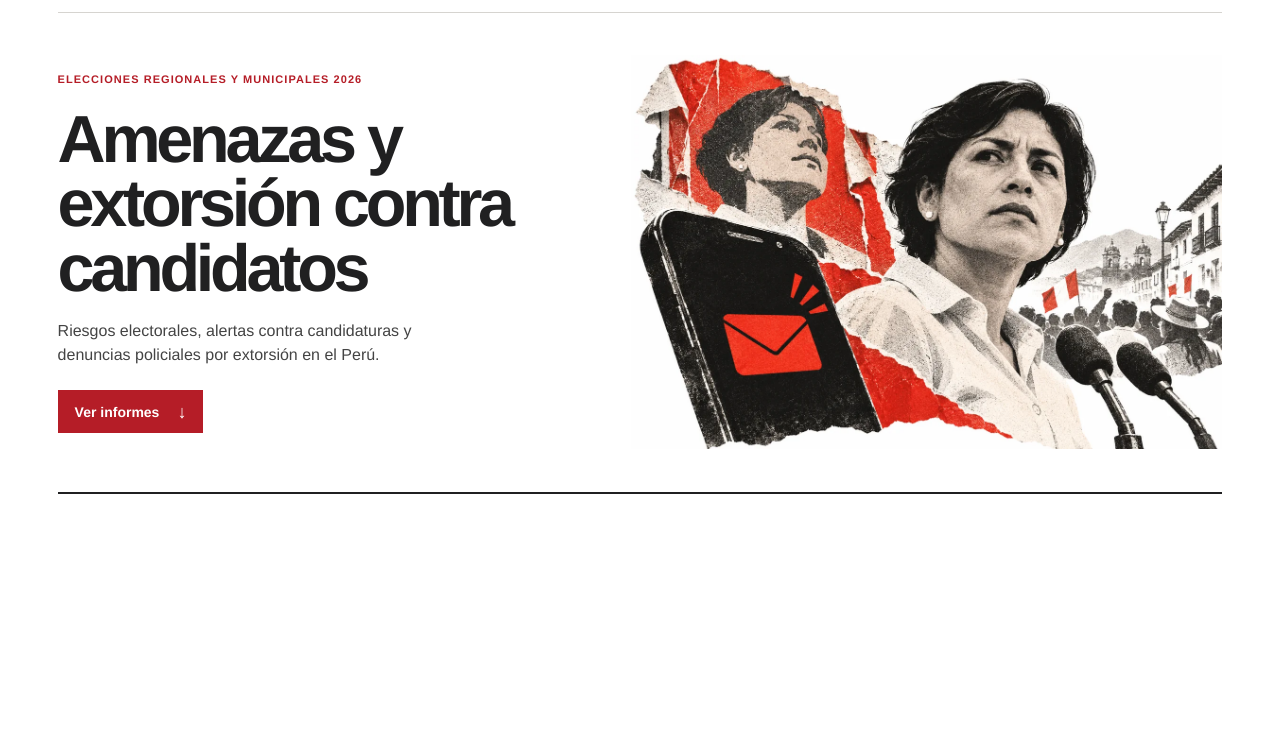
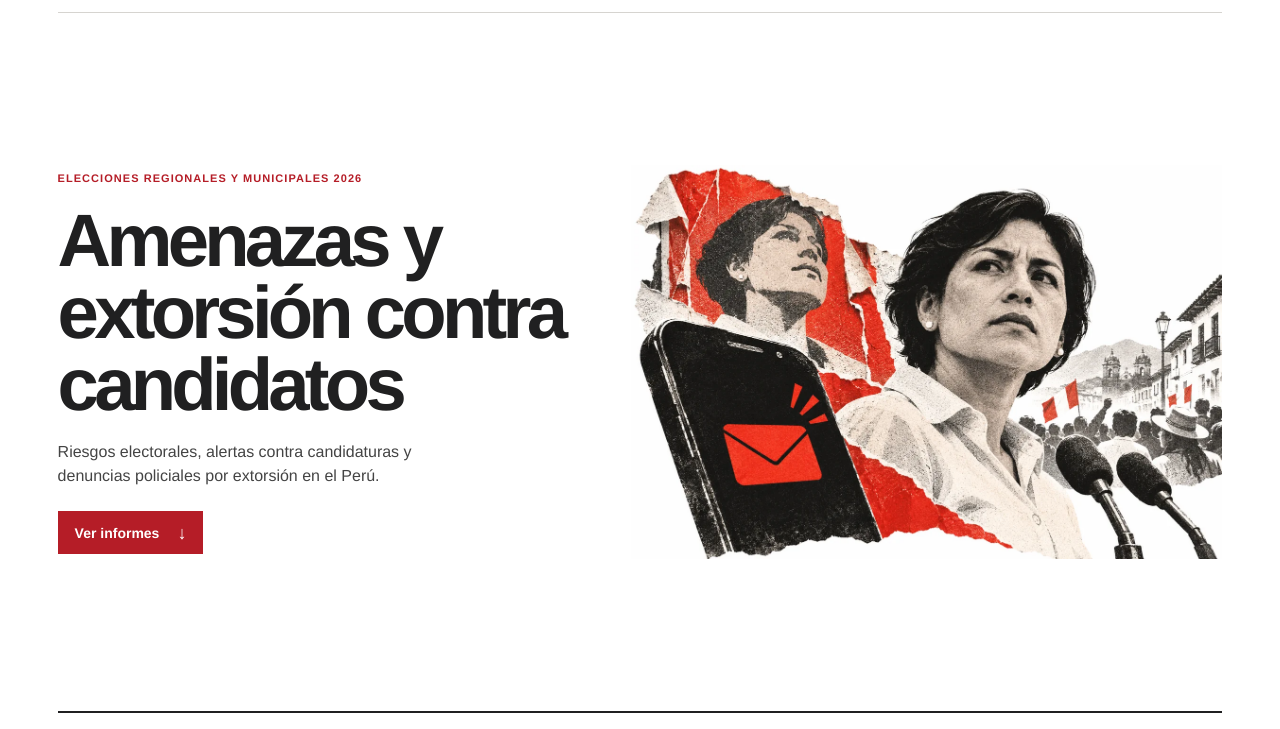
Before and after one commit to noamlv/jne-erm-2026-fuentes, a plain HTML site: page index.html in a window 1280 px wide. Shown: the part 71-800 px from the top of the page. Drawn offline with Linux system fonts and the light colour scheme.

Commit message:
Centrar la portada en la altura disponible de la pantalla

```diff
--- a/assets/portal.css
+++ b/assets/portal.css
@@ -39,6 +39,20 @@ h3 a{text-decoration:none}h3 a:after{content:"";position:absolute;inset:0}articl
 @media(prefers-reduced-motion:reduce){*,*:before,*:after{animation:none!important;transition:none!important;scroll-behavior:auto!important}}
 
 
-.solo-portada .hero{border-bottom:2px solid var(--tinta)}
+.solo-portada {
+  display: grid;
+  grid-template-rows: auto 1fr;
+  min-height: 100vh;
+  min-height: 100dvh;
+  padding-bottom: clamp(12px, 2vh, 24px);
+}
+.solo-portada main { display: grid; }
+.solo-portada .hero {
+  align-content: center;
+  border-bottom: 2px solid var(--tinta);
+}
+@media (min-width: 901px) and (min-height: 690px) {
+  .solo-portada h1 { font-size: clamp(58px, 5.8vw, 90px); }
+}
 .mast+main > #fuentes:first-child{margin-top:24px}
 .regreso{display:inline-block;margin-top:24px;color:var(--rojo);font-size:14px;text-underline-offset:3px}
--- a/index.html
+++ b/index.html
@@ -1,7 +1,7 @@
 <!doctype html>
 <html lang="es-PE"><head><meta charset="utf-8"><meta name="viewport" content="width=device-width, initial-scale=1">
 <title>Amenazas y extorsión contra candidatos | Elecciones regionales y municipales 2026</title><meta name="description" content="Riesgos electorales, alertas contra candidaturas y denuncias policiales por extorsión en el Perú."><meta name="theme-color" content="#ffffff">
-<link rel="stylesheet" href="assets/portal.css?v=45bf5cb276"><script>function indiceAnterior(){if(location.hash==="#fuentes")location.replace("fuentes.html")}indiceAnterior();addEventListener("hashchange",indiceAnterior)</script></head>
+<link rel="stylesheet" href="assets/portal.css?v=317142c2ca"><script>function indiceAnterior(){if(location.hash==="#fuentes")location.replace("fuentes.html")}indiceAnterior();addEventListener("hashchange",indiceAnterior)</script></head>
 <body class="tema-editorial solo-portada"><a class="skip" href="fuentes.html">Ir a los informes</a>
 <header class="mast wrap"><div class="identidad"><img src="assets/jne.png" width="57" height="54" alt="Jurado Nacional de Elecciones"><span aria-hidden="true">Jurado Nacional de Elecciones</span></div><span class="edicion">Perú 2026</span></header>
 <main id="portada" class="wrap" tabindex="-1">
```
Also changed, not shown: fuentes.html (+1 -1 lines).
